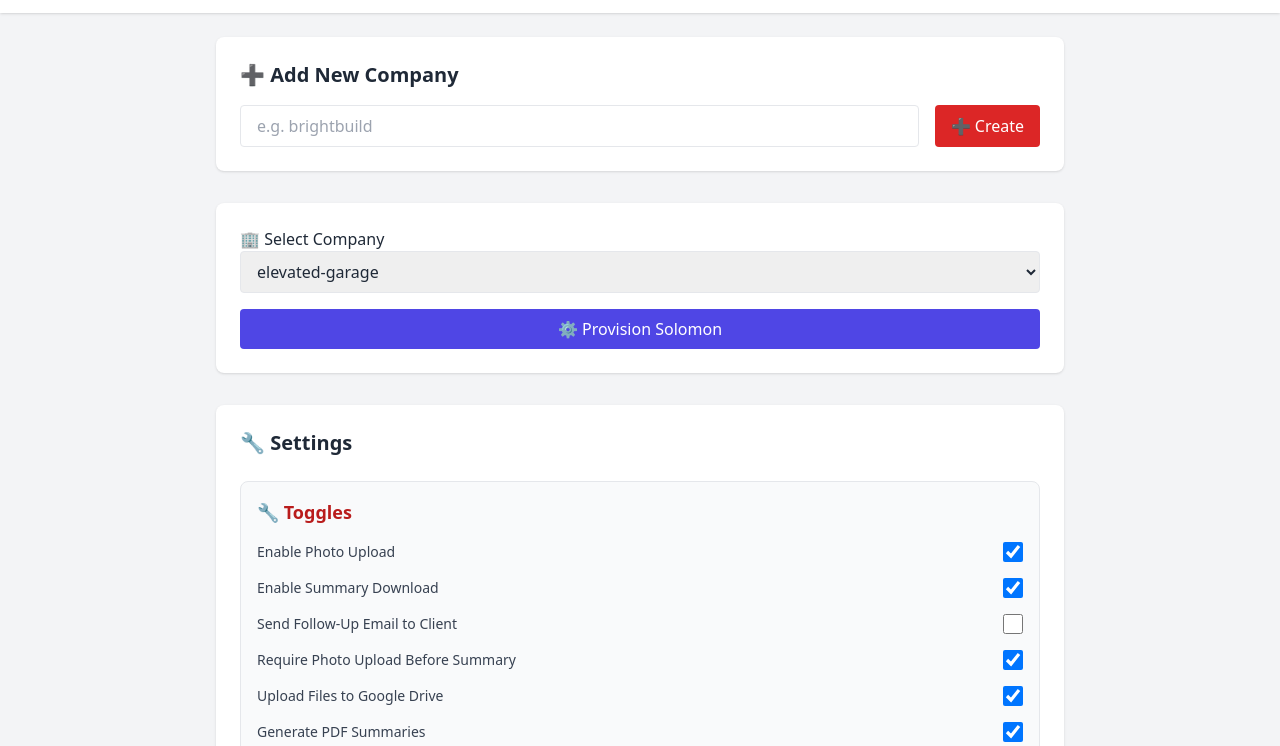
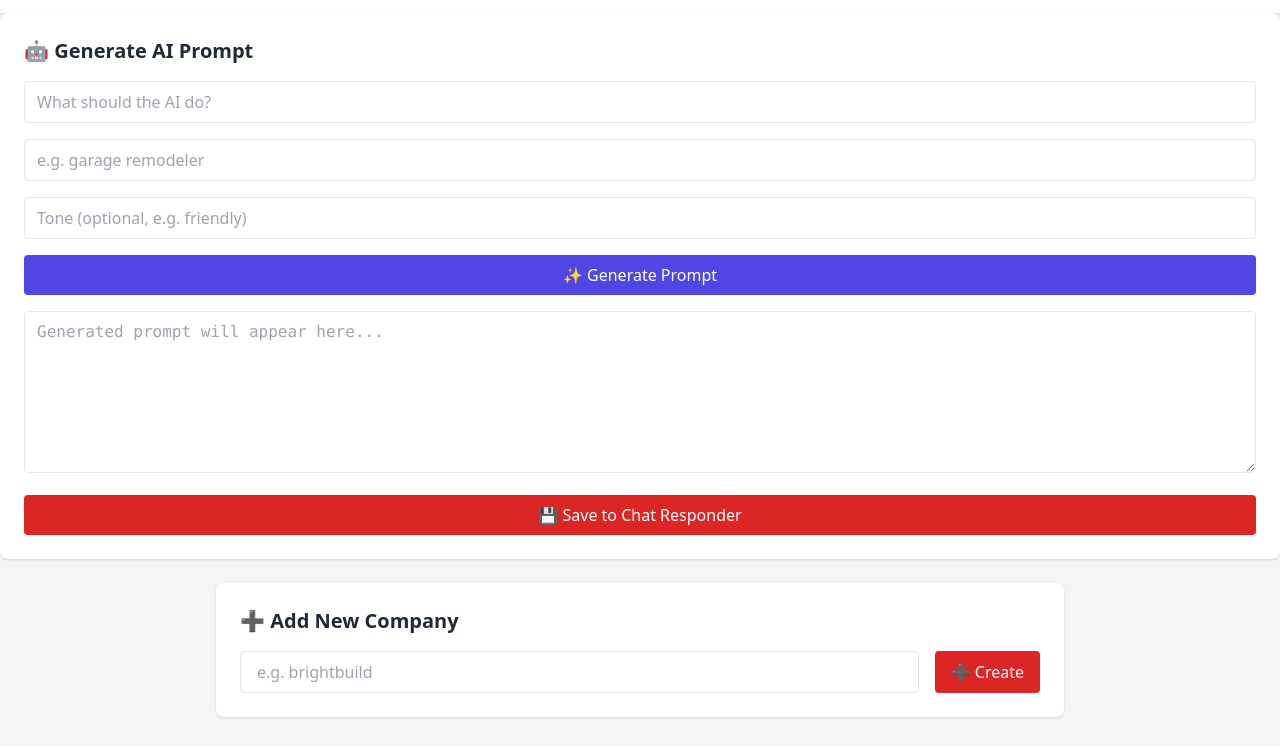
Before and after one commit to VeraLux-AI/veralux-suite, a website: page admin/index.html in a window 1280 px wide. Shown: the part 51-797 px from the top of the page. Drawn offline with nearby package versions, Linux system fonts and the light colour scheme.

Commit message:
Update index.html

```diff
--- a/admin/index.html
+++ b/admin/index.html
@@ -11,6 +11,33 @@
   <header class="bg-white shadow p-4">
     <h1 class="text-2xl font-bold text-red-700">VeraLux Admin Portal</h1>
   </header>
+<!-- AI Prompt Generator -->
+<section class="bg-white rounded-lg shadow p-6 space-y-4">
+  <h2 class="text-xl font-semibold">🤖 Generate AI Prompt</h2>
+
+  <input id="prompt-purpose" placeholder="What should the AI do?"
+         class="w-full border px-3 py-2 rounded focus:outline-none" />
+
+  <input id="prompt-business" placeholder="e.g. garage remodeler"
+         class="w-full border px-3 py-2 rounded focus:outline-none" />
+
+  <input id="prompt-tone" placeholder="Tone (optional, e.g. friendly)"
+         class="w-full border px-3 py-2 rounded focus:outline-none" />
+
+  <button onclick="generatePrompt()"
+          class="w-full bg-indigo-600 text-white py-2 rounded hover:bg-indigo-700 transition">
+    ✨ Generate Prompt
+  </button>
+
+  <textarea id="prompt-output" rows="6"
+            class="w-full border px-3 py-2 rounded font-mono"
+            placeholder="Generated prompt will appear here..."></textarea>
+
+  <button onclick="saveGeneratedPrompt()"
+          class="w-full bg-red-600 text-white py-2 rounded hover:bg-red-700 transition">
+    💾 Save to Chat Responder
+  </button>
+</section>
 
   <main class="max-w-4xl mx-auto p-6 space-y-8">
 
```
